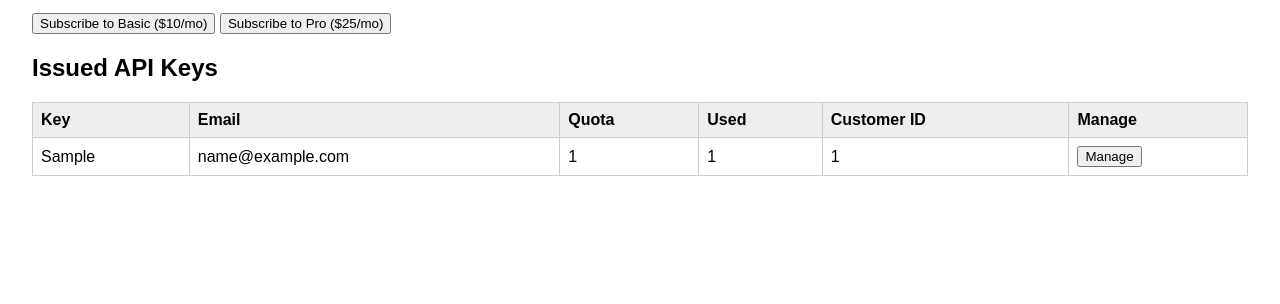
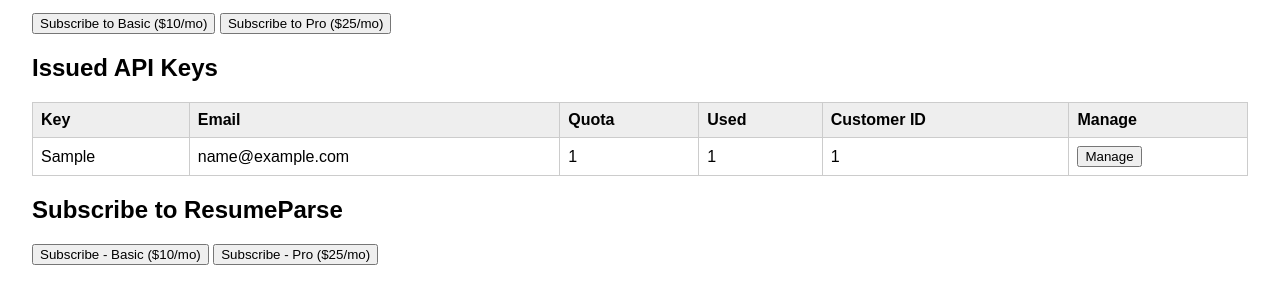
Before and after one commit to menu150/Resume_parser_api, a FastAPI app: page /dashboard in a window 1280 px wide. Shown: the part 175-479 px from the top of the page. Run offline with FastAPI, Linux system fonts and the light colour scheme; the visitor is signed in with stand-in values (Sample User, id 1); tables that the repository leaves empty hold one stand-in row (values such as "Sample post").

Commit message:
Initial commit

```diff
--- a/templates/dashboard.html
+++ b/templates/dashboard.html
@@ -56,4 +56,12 @@
     </table>
   </div>
 </body>
+
+<h2>Subscribe to ResumeParse</h2>
+<form action="/create_checkout_session" method="post">
+  <button name="plan" value="basic" type="submit">Subscribe - Basic ($10/mo)</button>
+  <button name="plan" value="pro" type="submit">Subscribe - Pro ($25/mo)</button>
+</form>
+
+
 </html>
```
Also changed, not shown: requirements.txt (added, +53 -0 lines), 1 other file.
